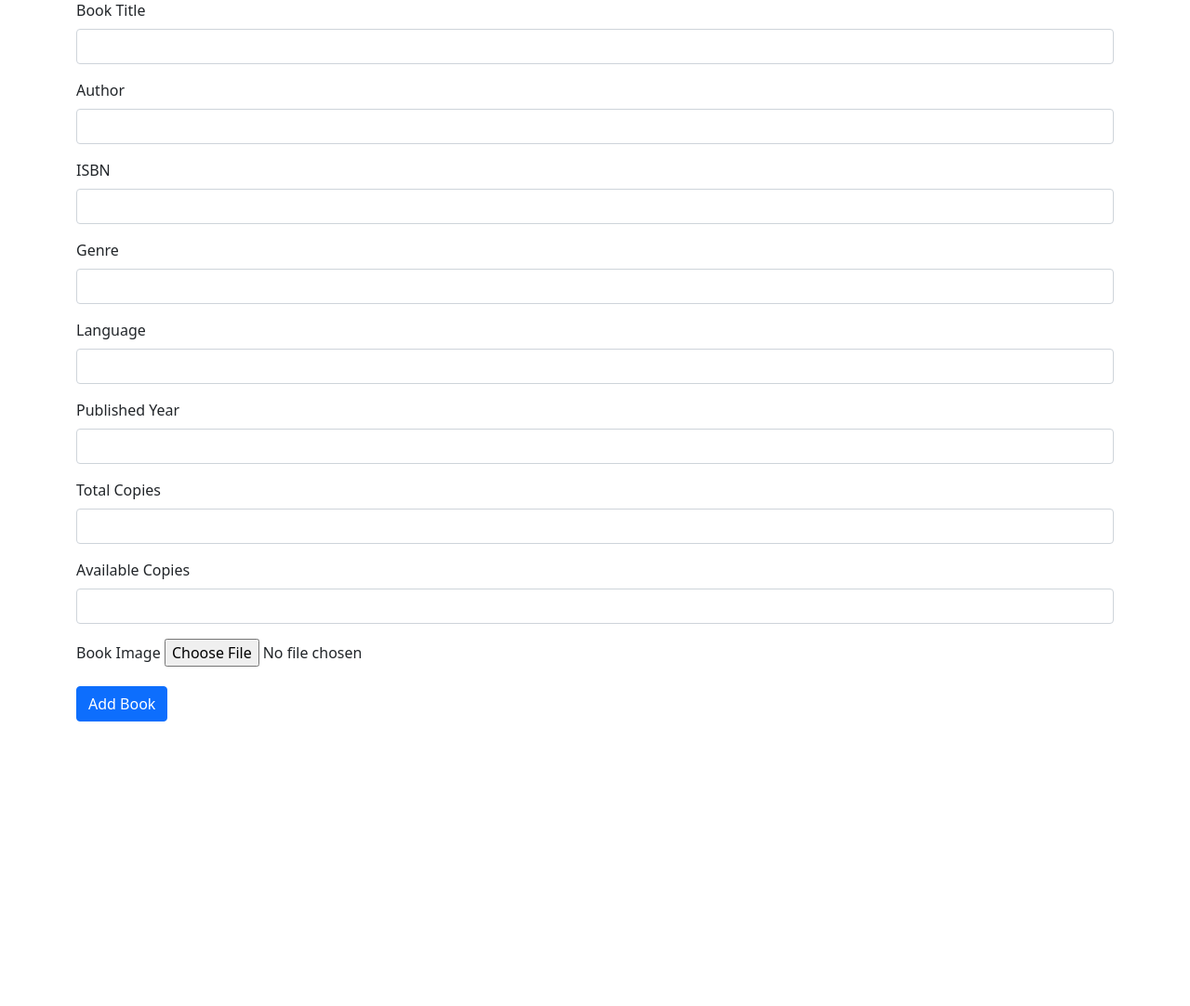
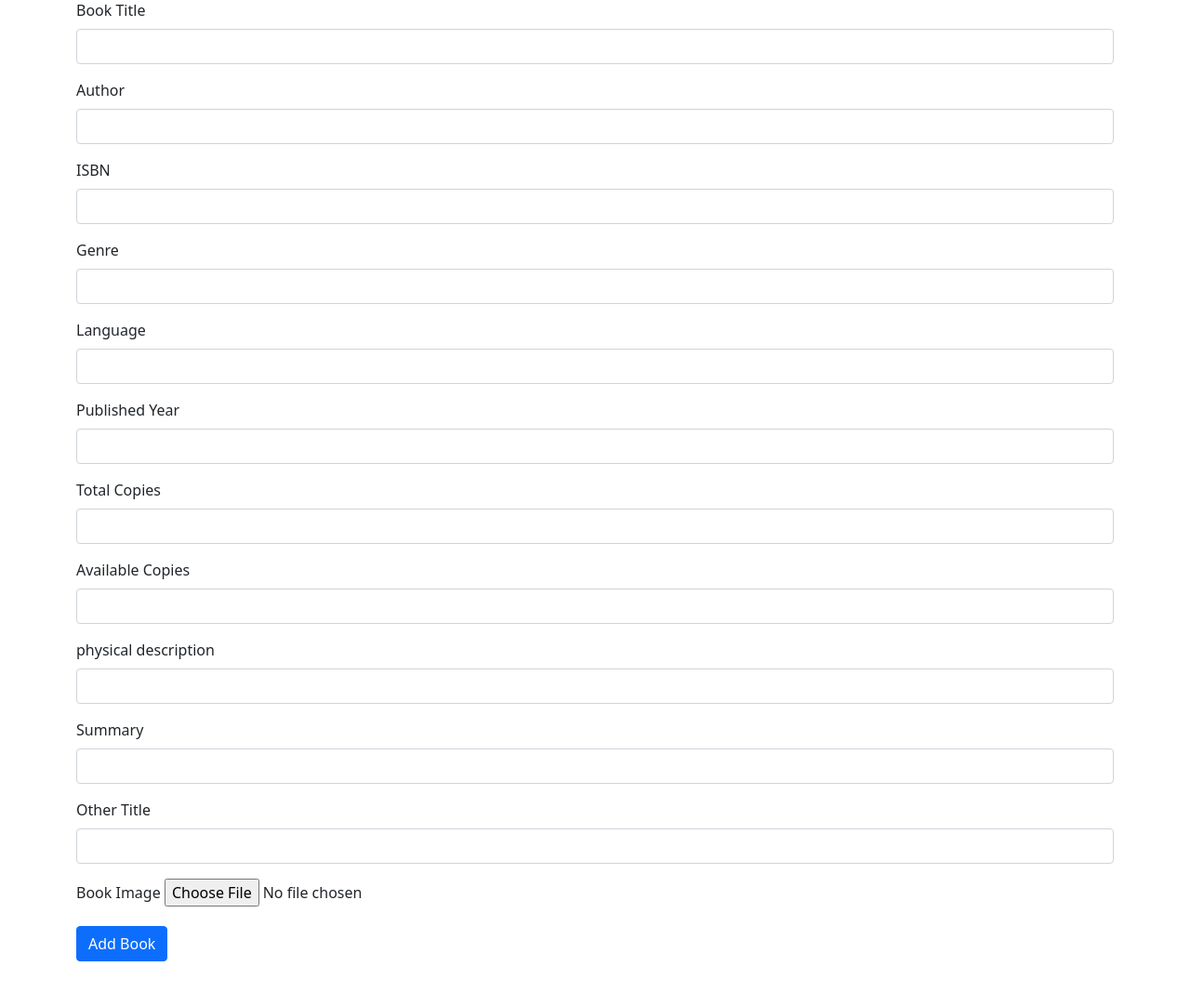
Before and after one commit to mashyycel/Michelle_LPS_Library, a Laravel app: page /add-book in a window 1280 px wide. Shown: the part 95-1177 px from the top of the page at 93% size. Before the commit the page ends 871 px from the top, so only its background shows below. Run offline with Laravel 9, Linux system fonts and the light colour scheme.

Commit message:
add book

```diff
--- a/app/Http/Controllers/CatalogueController.php
+++ b/app/Http/Controllers/CatalogueController.php
@@ -48,7 +48,7 @@ class CatalogueController extends Controller
         'author' => 'required|string',
         'isbn' => 'required',
         'total_copies' => 'required|integer',
-        'available_copies' => 'required|integer',
+        'available_copies' => 'required|integer'
     ]);
 
     // Check if the book with the same ISBN already exists
@@ -72,6 +72,9 @@ class CatalogueController extends Controller
         $book->published_year = $request->published_year;
         $book->total_copies = $request->total_copies;
         $book->available_copies = $request->available_copies;
+        $book->summary = $request->summary;
+        $book->physical_description = $request->physical_description;
+        $book->other_title = $request->other_title;
 
         // Handle image upload
         if ($request->hasFile('book_image')) {
--- a/resources/views/catalogue/create.blade.php
+++ b/resources/views/catalogue/create.blade.php
@@ -55,8 +55,25 @@
             </div>
 
             <div class="mb-3">
+                <label for="physical_description" class="form-label">physical description</label>
+                <input type="text" class="form-control" id="physical_description" name="physical_description" required>
+            </div>
+
+            <div class="mb-3">
+                <label for="summary" class="form-label">Summary</label>
+                <input type="text" class="form-control" id="summary" name="summary" required>
+            </div>
+
+            <div class="mb-3">
+                <label for="other_title" class="form-label">Other Title</label>
+                <input type="text" class="form-control" id="other_title" name="other_title" required>
+            </div>
+
+            <div class="mb-3">
                 <label for="book_image" class="form-label">Book Image</label>
-               <input type="file" id="book_image" name="book_image">            </div>
+               <input type="file" id="book_image" name="book_image">
+            </div>
+
 
             <button type="submit" class="btn btn-primary">Add Book</button>
         </form>
```
Also changed, not shown: public/images/1735567210.jpg (added), public/images/208209832.jpg (added).
